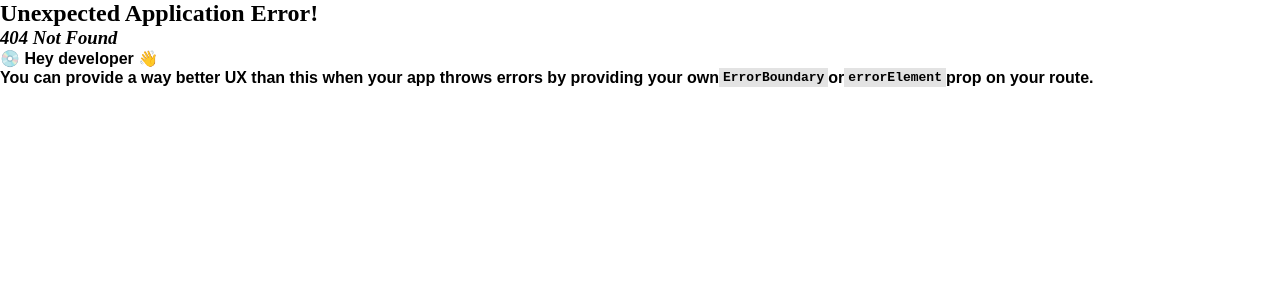
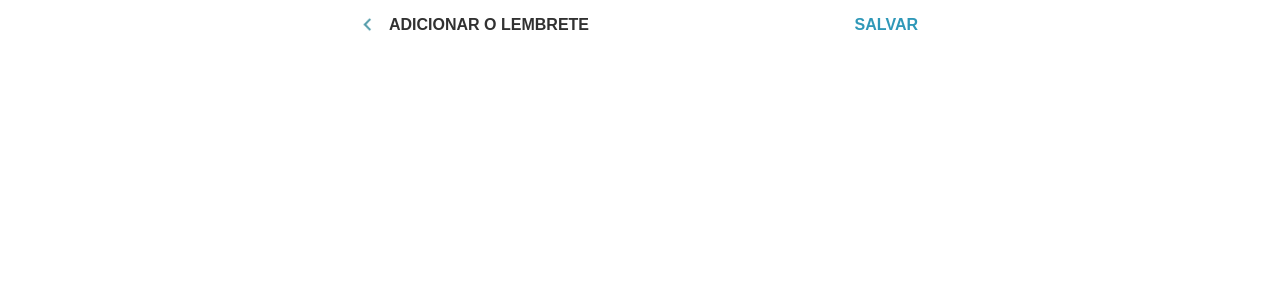
Before and after one commit to Arlesson-Sales/Reminder, a React (Vite) app: page /reminder in a window 1280 px wide. Before the commit this address had no page. Shown: the top 300 px of the page. Built offline with nearby package versions, Linux system fonts and the light colour scheme.

Commit message:
Alterações no Header e inicio da implementação do Reminder

```diff
--- a/src/components/Footer/Footer.jsx
+++ b/src/components/Footer/Footer.jsx
@@ -1,9 +1,13 @@
 import React from 'react'
 import Style from './Footer.module.css'
+import { useNavigate } from 'react-router-dom';
+
 
 export default function Footer()
 {
+    const navigate = useNavigate();
+
     return (<footer className={Style.footer_container}>
-        <input type="button" value="+ Escreva um lembrete" />
+        <input onClick={() => navigate("reminder")} type="button" value="+ Escreva um lembrete" />
     </footer>);
 }
--- a/src/components/Header/Header.jsx
+++ b/src/components/Header/Header.jsx
@@ -24,6 +24,7 @@ export default function Header(props)
             <p>{props.title}</p>
         </div>
         <div className={Style.options_container}>{getOptions(props.options)}</div>
-        <div className={Style.icons_container}>{getIcons(props.icons)}</div>
+        { /* O container de icones só é renderizado caso sejam passdos icones. */ }
+        { props.icons ? <div className={Style.icons_container}>{getIcons(props.icons)}</div> : null }
     </header>);
 }
--- a/src/components/Header/Header.module.css
+++ b/src/components/Header/Header.module.css
@@ -10,7 +10,7 @@
 }
 
 .title_container {
-    width: 50%;
+    width: 70%;
     display: flex;
     flex-wrap: nowrap;
     flex-direction: row;
@@ -32,19 +32,20 @@ p {
 
 /* Formtando as opções de texto */
 .options_container {
-    width: 250px;
     display: flex;
     max-width: 190px;
     flex-wrap: nowrap;
     flex-direction: row;
-    justify-content: space-between;
+    justify-content: flex-end;
 
-    p { color: var(--color-01); }
+    p {
+        margin: 0 10px;
+        color: var(--color-01);
+    }
 }
 
 /* Formtando os icones */
 .icons_container {
-
     display: flex;
     flex-wrap: nowrap;
     flex-direction: row;
--- /dev/null
+++ b/src/routes/Reminder/Reminder.jsx
@@ -0,0 +1,11 @@
+import React from 'react'
+import Header from '../../components/Header/Header'
+
+export default function Reminder()
+{
+    const options = [ { name:"SALVAR", event: null } ]
+
+    return (<>
+        <Header title_icon="back" title="ADICIONAR O LEMBRETE" options={options} icons={null} />
+    </>);
+}
```
Also changed, not shown: src/main.jsx (+5 -7 lines).
